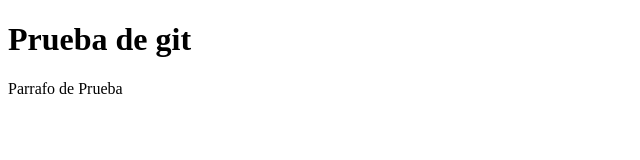
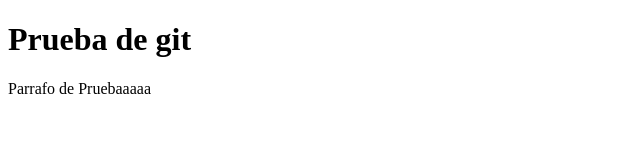
Before and after one commit to mati-gif/Prueba, a plain HTML site: page index.html in a window 1280 px wide. Shown: the full height of the page, 0-640 px from the left. Drawn offline with Linux system fonts and the light colour scheme.

Commit message:
modificando el parrafo de index.html

```diff
--- a/index.html
+++ b/index.html
@@ -7,6 +7,6 @@
 </head>
 <body>
     <h1>Prueba de git</h1>
-    <p>Parrafo de Prueba</p>
+    <p>Parrafo de Pruebaaaaa</p>
 </body>
 </html>
```
